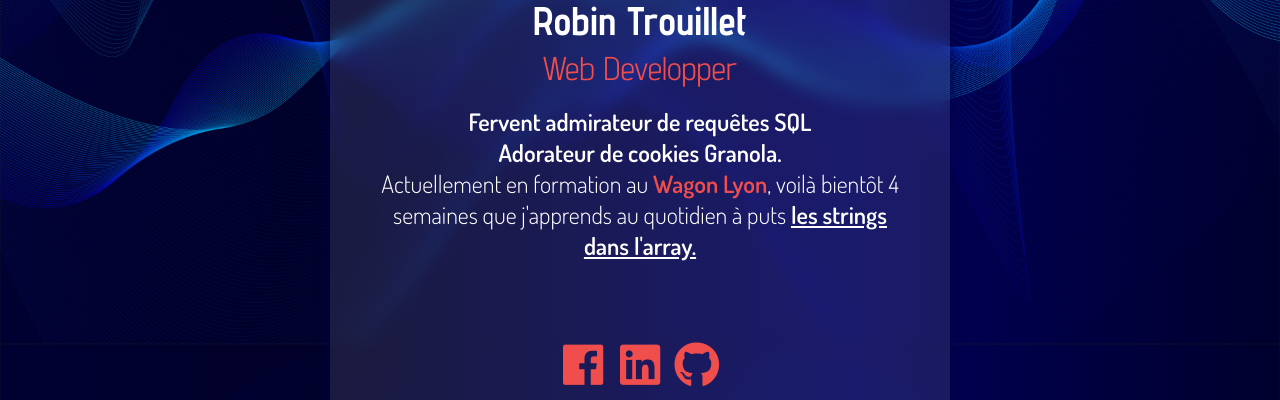
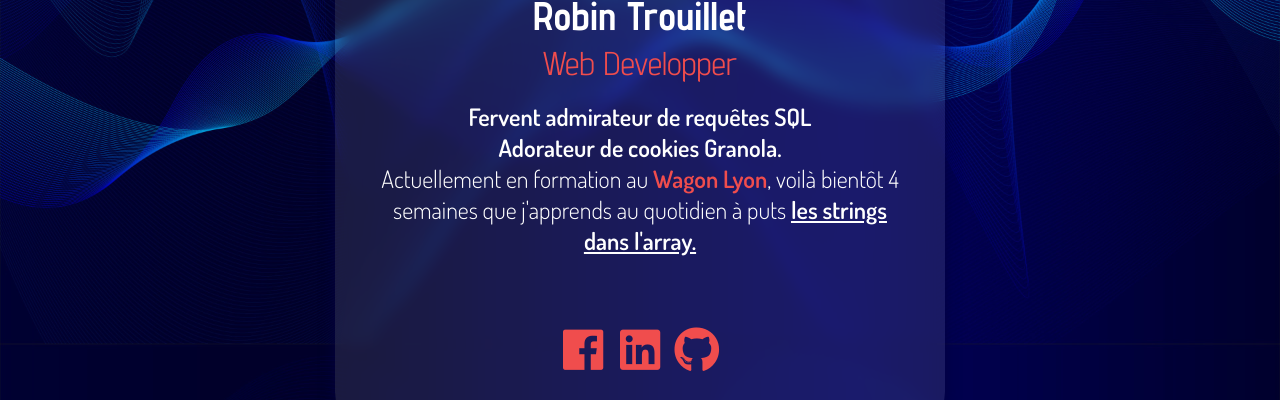
Before and after one commit to RobinTrllt/Profile, a plain HTML site: page index.html in a window 1280 px wide. Shown: the part 376-776 px from the top of the page. Drawn offline with Linux system fonts and the light colour scheme.

Commit message:
make my profile prettier

```diff
--- a/style.css
+++ b/style.css
@@ -51,7 +51,7 @@ a:hover{
 }
 
 .list-item{
-  margin-top: 50px;
+  margin-top: 40px;
   display: inline-block;
   font-size: 46px;
   width: 52px;
@@ -63,7 +63,7 @@ a:hover{
   backdrop-filter: blur(8px);
   box-shadow:0 0px 15px rgba(3, 0, 63, 1);
   margin: 80px auto 200px auto;
-  padding: 40px;
+  padding: 35px;
   border-radius: 40px;
   width: 50%;
 
```
